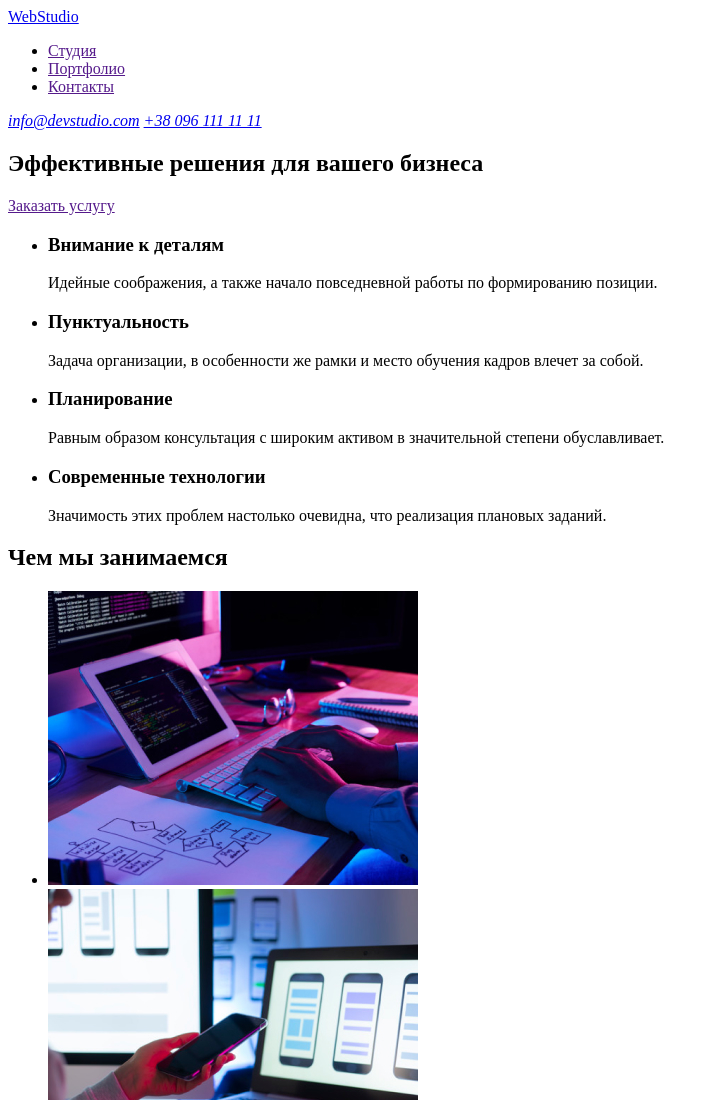
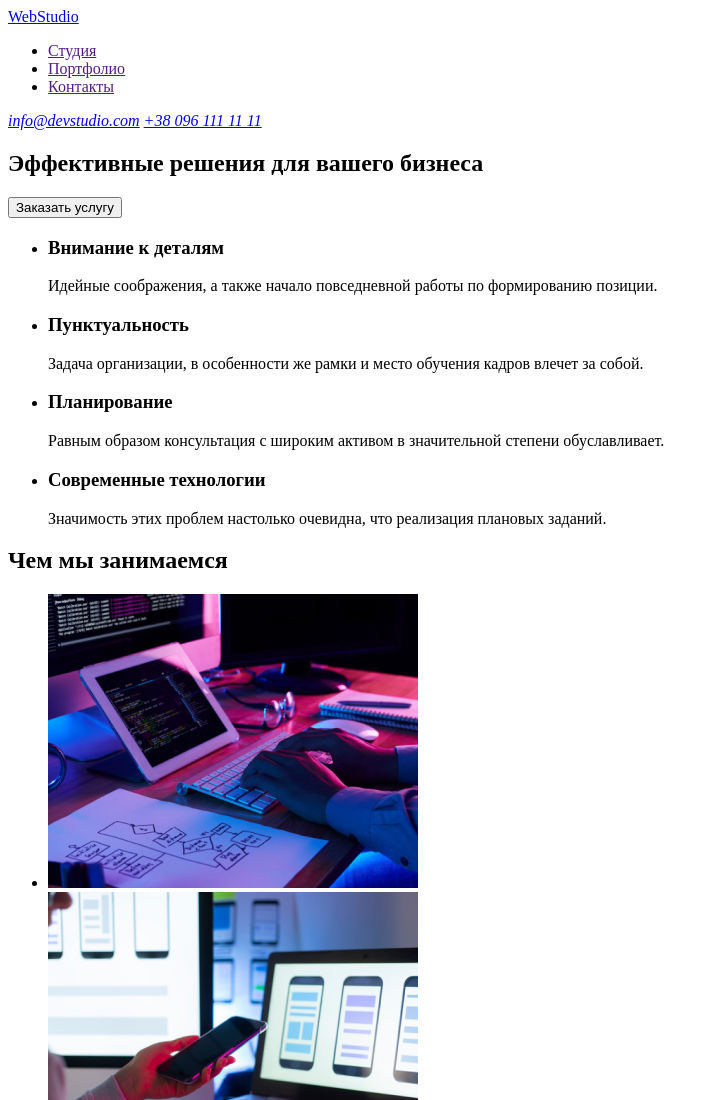
Before and after one commit to LoraZahorzhevska/goit-markup-hw-01, a plain HTML site: page index.html in a window 1280 px wide. Shown: the top 1100 px of the page, without its empty margins (0-719 px from the left). Drawn offline with Linux system fonts and the light colour scheme.

Commit message:
правки от ментора: nav и button

```diff
--- a/index.html
+++ b/index.html
@@ -8,6 +8,7 @@
   <body>
     <!-- шапка сайта -->
     <header>
+      <nav>
         <a href="index.html">WebStudio</a>
         <ul>
           <li>
@@ -20,6 +21,7 @@
             <a href="">Контакты</a>
           </li>
         </ul>
+      </nav>
       <address>
         <a href="mailto:info@devstudio.com">info@devstudio.com</a>
         <a href="tel:+380961111111">+38 096 111 11 11</a>
@@ -29,7 +31,7 @@
       <!-- герой -->
       <section>
         <h1>Эффективные решения для вашего бизнеса</h1>
-      <a href="">Заказать услугу</a>
+        <button type="button">Заказать услугу</button>
       </section>
       <!-- преимущества -->
       <section>
@@ -52,15 +54,15 @@
           <li>
             <h3>Планирование</h3>
             <p>
-            Равным образом консультация с широким активом в значительной степени
-            обуславливает.
+              Равным образом консультация с широким активом в значительной
+              степени обуславливает.
             </p>
           </li>
           <li>
             <h3>Современные технологии</h3>
             <p>
-            Значимость этих проблем настолько очевидна, что реализация плановых
-            заданий.
+              Значимость этих проблем настолько очевидна, что реализация
+              плановых заданий.
             </p>
           </li>
         </ul>
```
Lines whose indentation alone changed are shown as unchanged.
